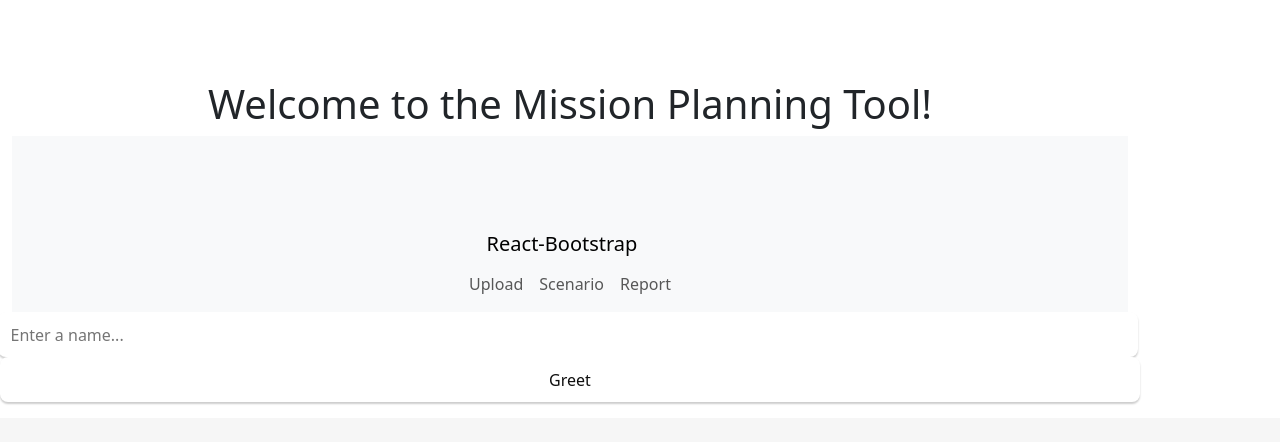
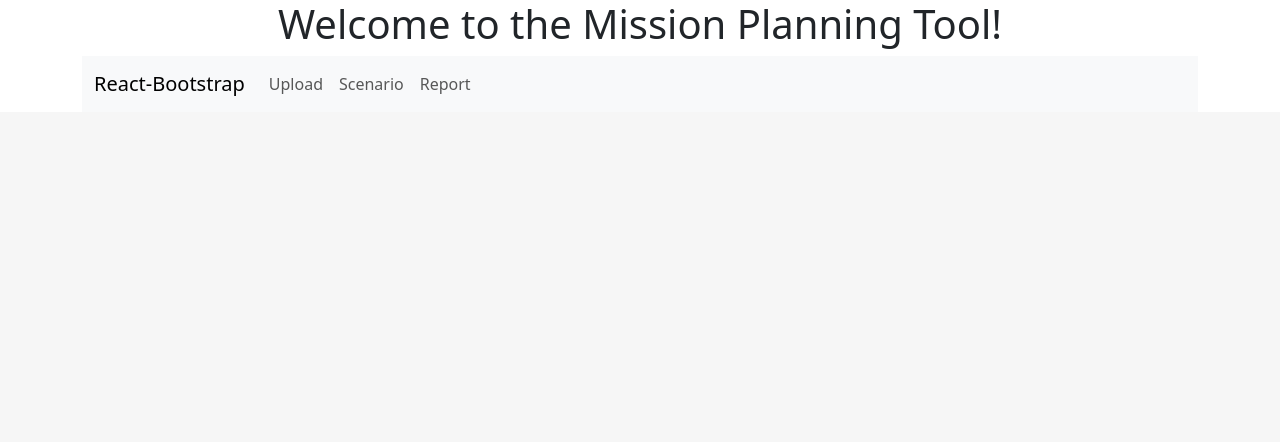
Before and after one commit to rcarle3911/AMPT, a React (Vite) app: page / in a window 1280 px wide. Shown: the top 442 px of the page. Built offline with nearby package versions, Linux system fonts and the light colour scheme; what @react-pdf/renderer would draw is missing.

Commit message:
fixed everything

```diff
--- a/src/App.css
+++ b/src/App.css
@@ -21,13 +21,20 @@
   -webkit-text-size-adjust: 100%;
 }
 
-.container {
+/* .container {
   margin: 0;
+  height: 100%;
+  width: 100%;
   padding-top: 10vh;
+  padding-bottom: 20vh;
   display: flex;
   flex-direction: column;
   justify-content: center;
   text-align: center;
+} */
+
+.reportContainer {
+  min-height: 100vh;
 }
 
 .logo {
--- a/src/App.jsx
+++ b/src/App.jsx
@@ -16,7 +16,7 @@ function App() {
   }
 
   return (
-    <div className="container">
+    <Container >
       <h1>Welcome to the Mission Planning Tool!</h1>
       <Navbar expand="lg" className="bg-body-tertiary">
         <Container>
@@ -32,7 +32,7 @@ function App() {
         </Container>
       </Navbar>
       <Outlet />
-      <form
+      {/* <form
         className="row"
         onSubmit={(e) => {
           e.preventDefault();
@@ -45,12 +45,11 @@ function App() {
           placeholder="Enter a name..."
         />
         <button type="submit">Greet</button>
-      </form>
+      </form> */}
 
-      <p>{greetMsg}</p>
+      {/* <p>{greetMsg}</p> */}
 
-
-    </div>
+  </Container>
   );
 }
 
--- a/src/Report.jsx
+++ b/src/Report.jsx
@@ -1,8 +1,12 @@
+import { Container } from "react-bootstrap";
 import PDFsheet from "./Reports/ReportGen.jsx";
 
 function Report() {
     return (
-        <PDFsheet sections={[1, 2, 3, 4]} />
+        <Container className="reportContainer">
+            <PDFsheet sections={[1, 2, 3, 4, 5, 6, 7, 8]} />
+        </Container>
+
     );
 }
 
--- a/src/Reports/ReportGen.jsx
+++ b/src/Reports/ReportGen.jsx
@@ -41,8 +41,8 @@ const MyDocument = ({ sections }) => (
 );
 
 const PDFsheet = ({ sections }) => (
-    <PDFViewer>
-        <MyDocument sections={sections} />
+    <PDFViewer width="100%" height="1000px" fontFamily="monospace">
+        <MyDocument sections={sections} className="pdf"/>
     </PDFViewer>
 );
 
```
